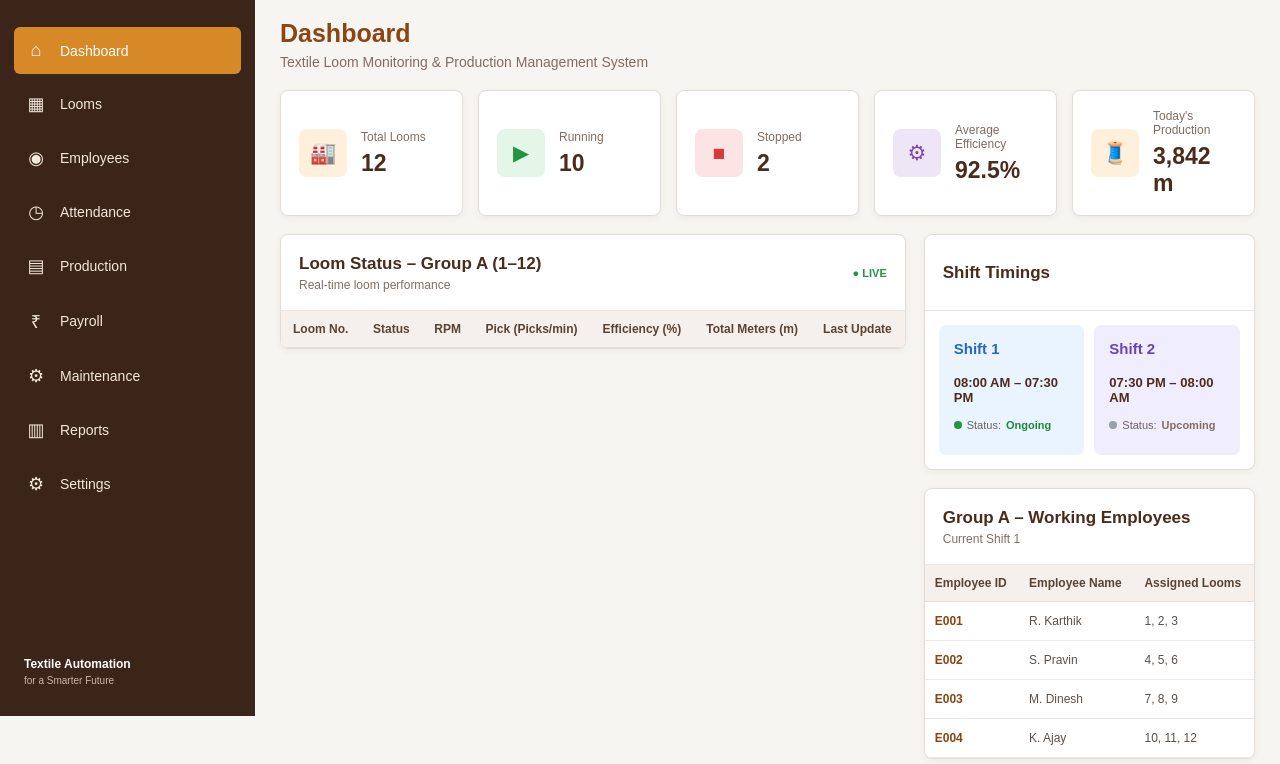
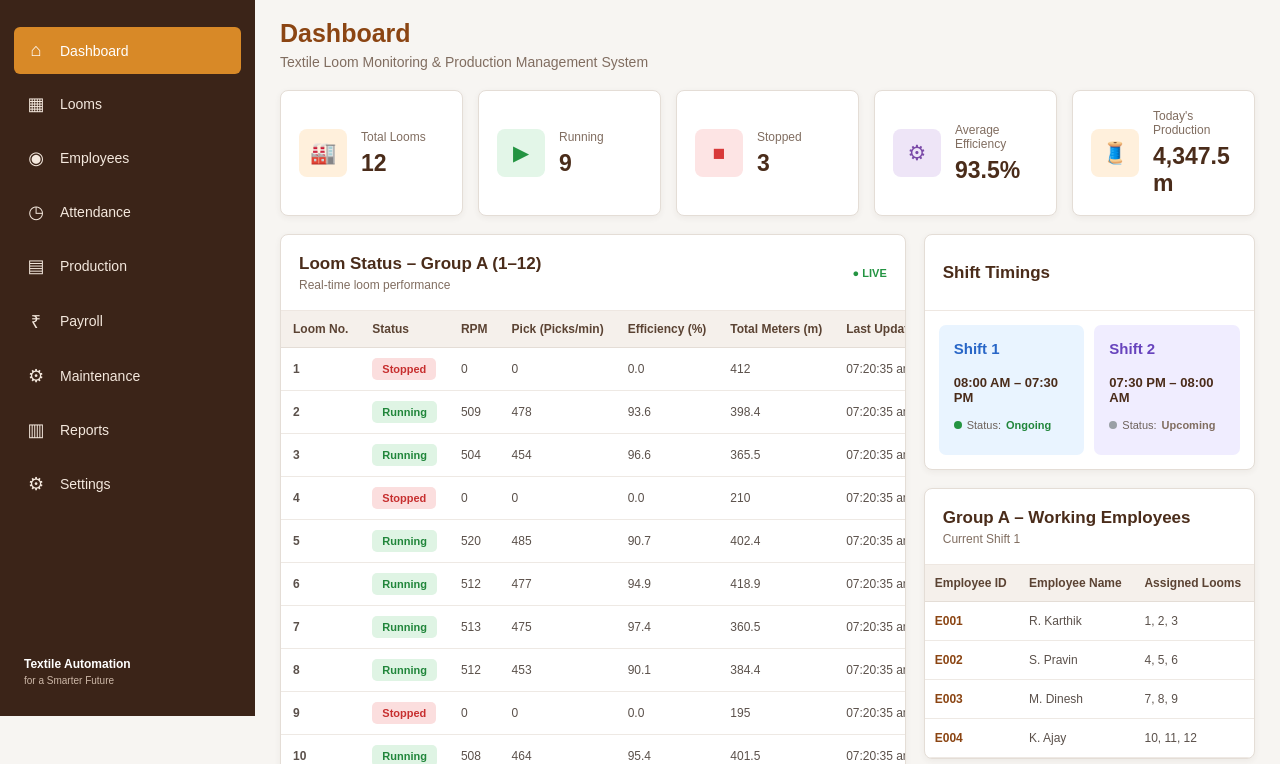
Before and after one commit to ajaychandrus16/Maaruthi-Automation, a plain HTML site: page index.html in a window 1280 px wide. Shown: the part 84-848 px from the top of the page. Drawn offline with Linux system fonts and the light colour scheme; files that its build step writes are made by us from their sources.

Commit message:
Update index.html

```diff
--- a/index.html
+++ b/index.html
@@ -1412,7 +1412,7 @@
          JAVASCRIPT
          ===================================================== -->
 
-    <script src="js/dashboard.js"></script>
+    <script src="./dashboard.js"></script>
 
 
 </body>
```
